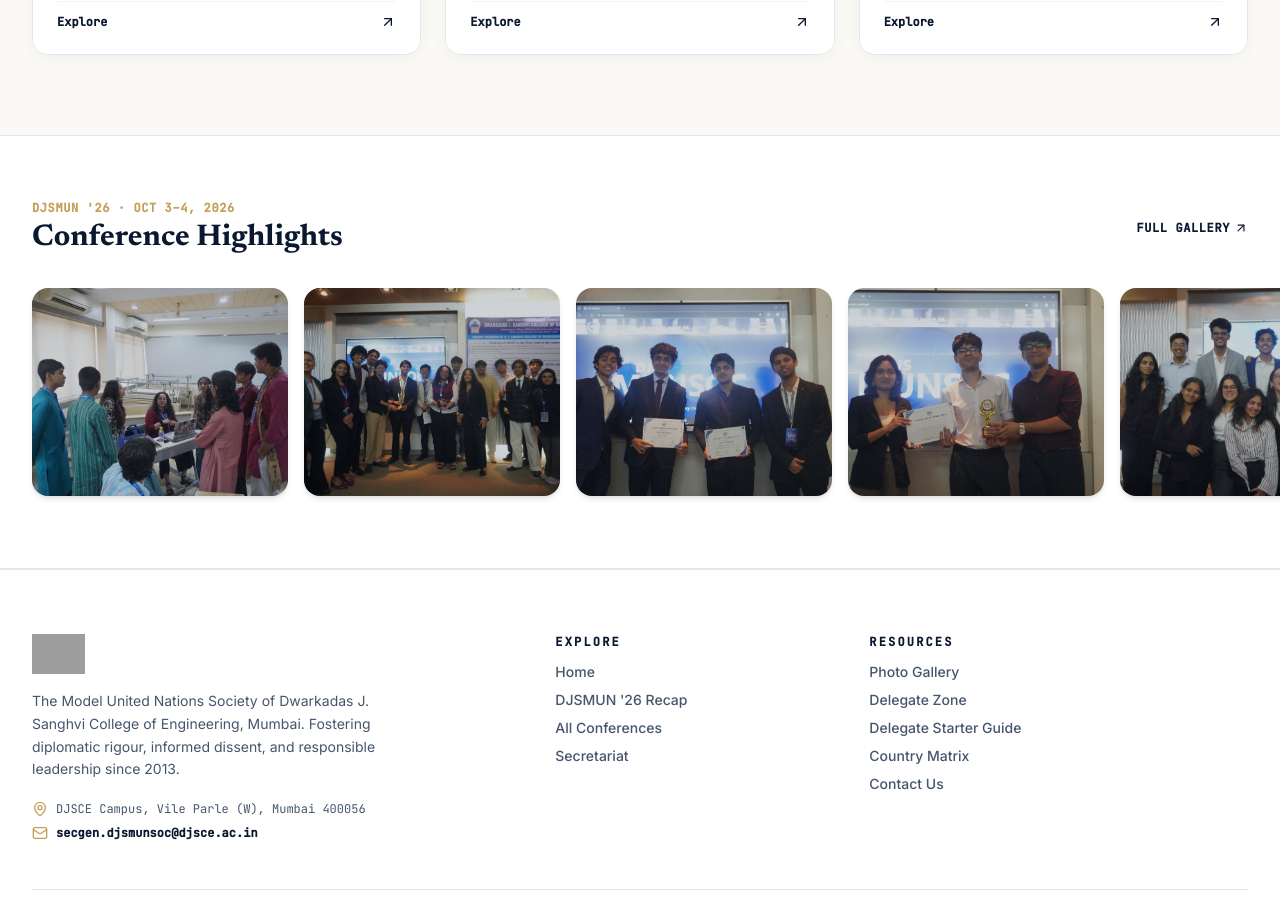
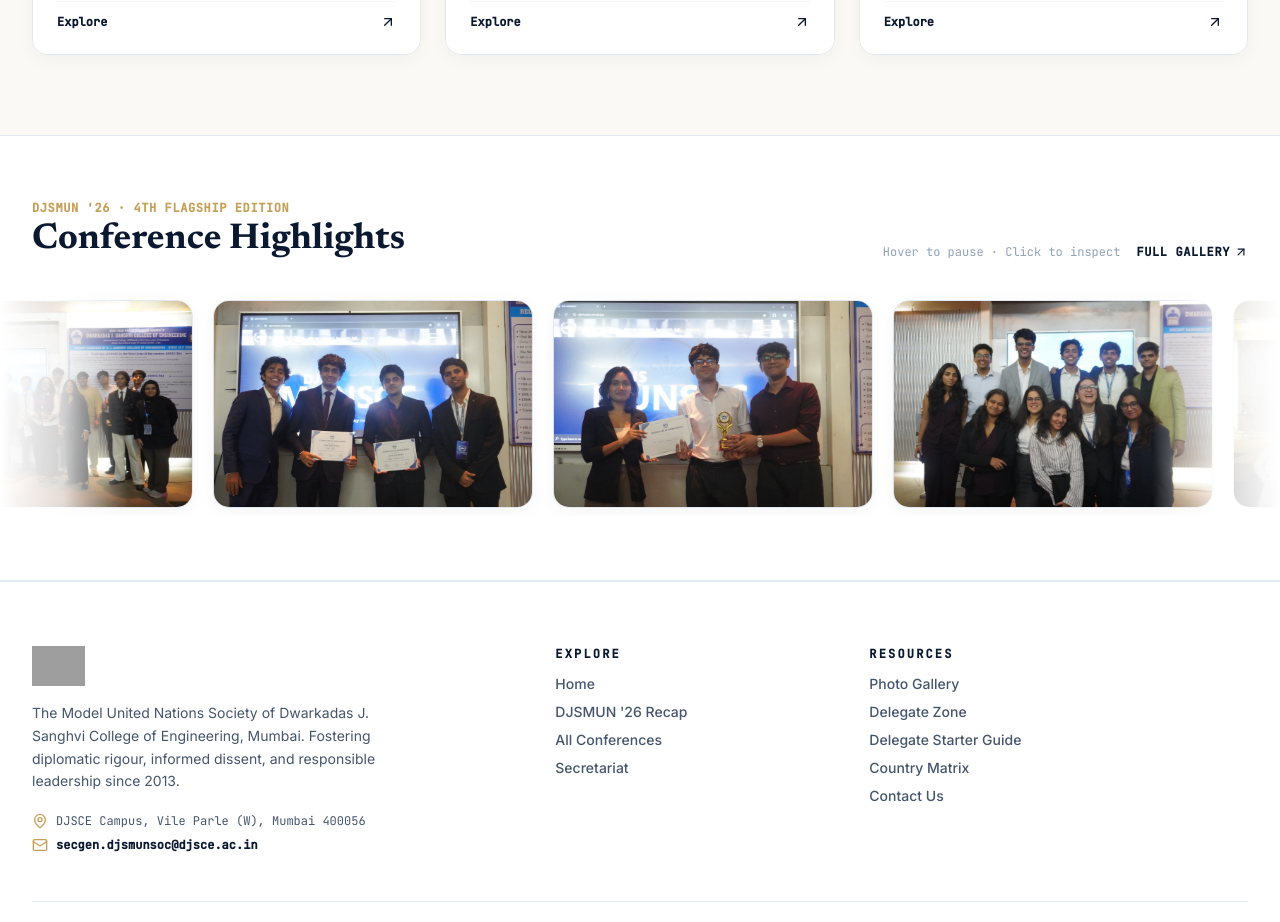
Before and after one commit to debugvivaanbhimani/djsmunsoc, a Next.js app: page / in a window 1280 px wide. Shown: the part 2780-3702 px from the top of the page. Built offline with nearby package versions, Linux system fonts and the light colour scheme; grey boxes are pictures that could not be loaded.

Commit message:
feat: implement infinite looping marquee runner for conference highlights with hover pause and lightbox

```diff
--- a/src/app/globals.css
+++ b/src/app/globals.css
@@ -101,3 +101,23 @@ body {
 ::-webkit-scrollbar-thumb:hover {
   background: #C5A059;
 }
+
+/* Infinite Marquee Runner */
+@keyframes marquee-glide {
+  0% {
+    transform: translateX(0);
+  }
+  100% {
+    transform: translateX(-50%);
+  }
+}
+
+.animate-marquee-track {
+  display: flex;
+  width: max-content;
+  animation: marquee-glide 45s linear infinite;
+}
+
+.animate-marquee-track:hover {
+  animation-play-state: paused;
+}
--- a/src/app/page.tsx
+++ b/src/app/page.tsx
@@ -86,6 +86,19 @@ const RECOMMENDATIONS: Record<string, { code: string; name: string; level: strin
     desc: "You are a compassionate advocate. You champion gender equity, build consensus across blocs, and draft inclusive resolutions with social impact.",
   },
 };
+
+const HIGHLIGHT_PHOTOS = [
+  { img: "/assets/real/committee-session-1.jpg", caption: "High-intensity unmoderated caucus debate", title: "Committee Proceedings" },
+  { img: "/assets/real/delegation-winners.jpg", caption: "National delegation champions receiving trophies", title: "Best Delegation Champions" },
+  { img: "/assets/real/executive-board-felicitation.jpg", caption: "Executive Board chairs honored at the valedictory", title: "Executive Board Felicitation" },
+  { img: "/assets/real/best-delegate-gavel.jpg", caption: "Individual gavel presentation ceremony", title: "Best Delegate Gavel" },
+  { img: "/assets/real/secretariat-team.jpg", caption: "The central governing secretariat of DJS MUNSoc", title: "Executive Secretariat" },
+  { img: "/assets/real/core-and-associate-team.jpg", caption: "Organizing committee managing summit operations", title: "Organizing Directorate" },
+  { img: "/assets/real/committee-session-2.jpg", caption: "Delegates addressing the General Speakers List", title: "General Speakers List" },
+  { img: "/assets/real/best-delegate-faculty.jpg", caption: "Faculty advisors and institutional leadership", title: "Faculty Mentorship" },
+  { img: "/assets/real/committee-session-3.jpg", caption: "Cross-party consultations and resolution authoring", title: "Resolution Drafting" },
+  { img: "/assets/real/committee-session-4.jpg", caption: "Crisis directive deliberations and emergency updates", title: "Chamber Interventions" },
+];
 
 // ─── COMPONENT ───────────────────────────────────────────────────────────────
 export default function HomePage() {
@@ -379,47 +392,52 @@ export default function HomePage() {
         </div>
       </section>
 
-      {/* ── PHOTO STRIP ──────────────────────────────────────────────────── */}
-      <section className="bg-white py-16 border-b border-slate-200 overflow-hidden">
+      {/* ── PHOTO MARQUEE RUNNER ─────────────────────────────────────────── */}
+      <section className="bg-white py-16 border-b border-slate-200 overflow-hidden relative">
         <div className="mx-auto max-w-7xl px-4 sm:px-6 lg:px-8 mb-8">
-          <div className="flex items-center justify-between">
+          <div className="flex flex-col sm:flex-row sm:items-end justify-between gap-3">
             <div>
-              <div className="font-mono text-xs uppercase tracking-wider text-gold font-bold mb-1">DJSMUN '26 · OCT 3–4, 2026</div>
-              <h2 className="font-serif text-3xl font-bold text-navy">Conference Highlights</h2>
+              <div className="font-mono text-xs uppercase tracking-wider text-gold font-bold mb-1">
+                DJSMUN '26 · 4TH FLAGSHIP EDITION
               </div>
+              <h2 className="font-serif text-3xl sm:text-4xl font-bold text-navy">Conference Highlights</h2>
+            </div>
+            <div className="flex items-center gap-4 text-xs font-mono">
+              <span className="text-slate-400 hidden sm:inline">Hover to pause · Click to inspect</span>
               <Link
                 href="/gallery"
-              className="text-xs font-mono font-bold uppercase tracking-wider text-navy hover:text-gold transition-colors flex items-center gap-1"
+                className="font-bold uppercase tracking-wider text-navy hover:text-gold transition-colors flex items-center gap-1"
               >
-              Full Gallery <ArrowUpRight className="w-3.5 h-3.5" />
+                <span>Full Gallery</span>
+                <ArrowUpRight className="w-3.5 h-3.5" />
               </Link>
             </div>
           </div>
+        </div>
 
-        <div className="flex gap-4 px-4 sm:px-6 lg:px-8 max-w-7xl mx-auto overflow-x-auto pb-2">
-          {[
-            "/assets/real/committee-session-1.jpg",
-            "/assets/real/delegation-winners.jpg",
-            "/assets/real/executive-board-felicitation.jpg",
-            "/assets/real/best-delegate-gavel.jpg",
-            "/assets/real/secretariat-team.jpg",
-            "/assets/real/core-and-associate-team.jpg",
-          ].map((src, i) => (
-            <Link
+        {/* Infinite Runner Track with Edge Fades */}
+        <div className="relative w-full overflow-hidden">
+          {/* Subtle gradient edge fades */}
+          <div className="pointer-events-none absolute inset-y-0 left-0 w-16 sm:w-32 bg-gradient-to-r from-white via-white/80 to-transparent z-10" />
+          <div className="pointer-events-none absolute inset-y-0 right-0 w-16 sm:w-32 bg-gradient-to-l from-white via-white/80 to-transparent z-10" />
+
+          <div className="animate-marquee-track flex gap-5 py-2">
+            {[...HIGHLIGHT_PHOTOS, ...HIGHLIGHT_PHOTOS].map((item, i) => (
+              <div
                 key={i}
-              href="/gallery"
-              className="relative h-52 w-64 flex-none rounded-2xl overflow-hidden group shadow-md"
+                onClick={() => setSelectedPhoto({ title: item.title, caption: item.caption, image: item.img })}
+                className="relative w-72 sm:w-80 h-52 flex-none rounded-2xl overflow-hidden cursor-pointer group card-clean border border-slate-200/90 shadow-sm hover:shadow-lg hover:border-gold hover:-translate-y-1 transition-all duration-300"
               >
                 <Image
-                src={src}
-                alt={`Conference highlight ${i + 1}`}
+                  src={item.img}
+                  alt={item.title}
                   fill
                   unoptimized
                   className="object-cover transition-transform duration-500 group-hover:scale-105"
                 />
-              <div className="absolute inset-0 bg-navy/20 group-hover:bg-navy/10 transition-colors" />
-            </Link>
+              </div>
             ))}
+          </div>
         </div>
       </section>
     </div>
```
Lines whose indentation alone changed are shown as unchanged.
